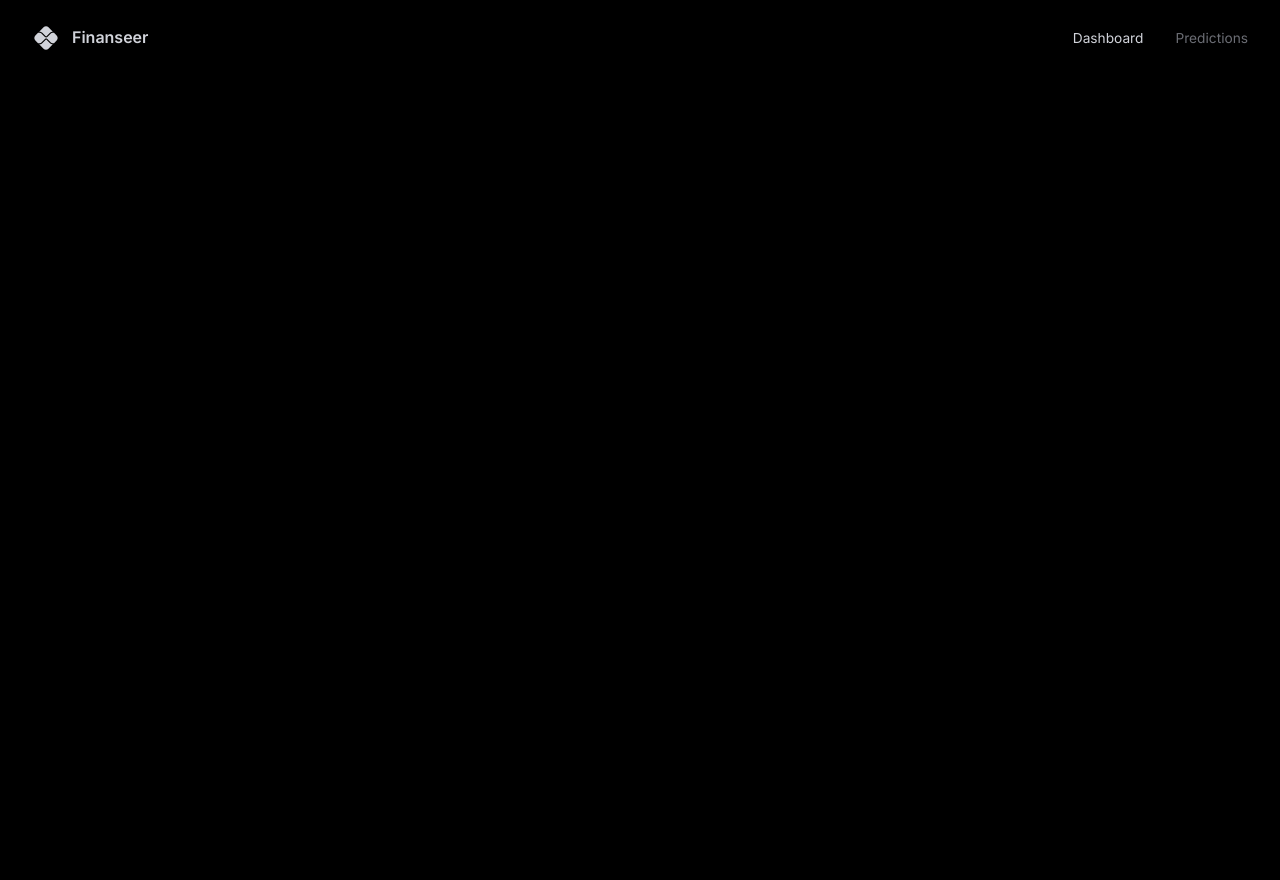
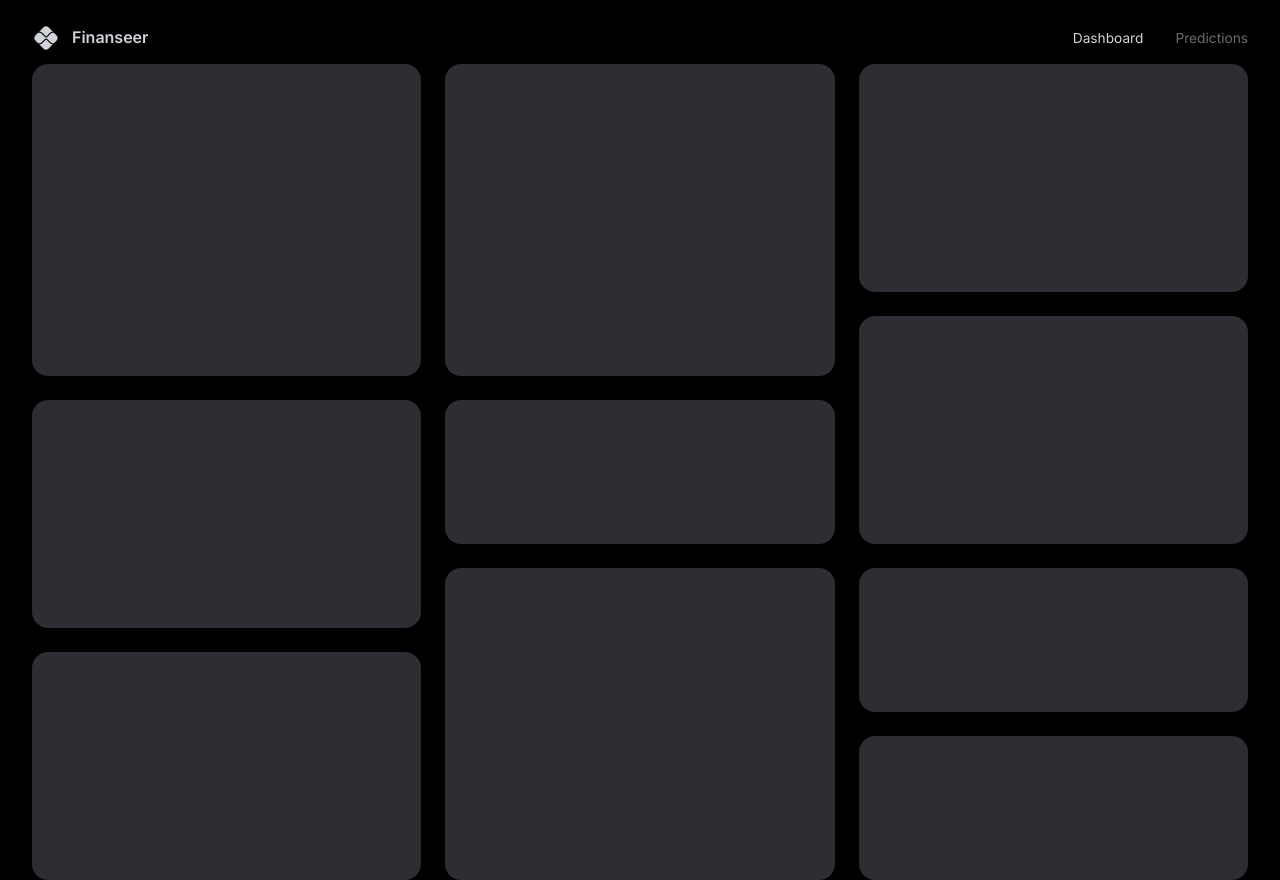
Before and after one commit to jbxamora/finanseer, a React (Vite) app in the folder client/: page / in a window 1280 px wide. Before the commit the page ends 800 px from the top, so only its background shows below. Built offline with nearby package versions, Linux system fonts and the light colour scheme.

Commit message:
finished dashboard layout

```diff
--- a/client/src/App.tsx
+++ b/client/src/App.tsx
@@ -3,7 +3,8 @@
 import { themeSettings } from "./theme";
 import { Box, CssBaseline } from "@mui/material";
 import { BrowserRouter, Route, Routes } from "react-router-dom";
-import Navbar from "./scenes/navbar";
+import Navbar from "@/scenes/navbar";
+import Dashboard from "@/scenes/dashboard";
 
 function App() {
   const theme = useMemo(() => createTheme(themeSettings), []);
@@ -16,7 +17,7 @@
           <Box width="100%" height="100%" padding="1rem 2rem 4rem 2rem">
             <Navbar />
             <Routes>
-              <Route path="/" element={<div>dashboard</div>} />
+              <Route path="/" element={<Dashboard />} />
               <Route path="/predictions" element={<div>predictions</div>} />
             </Routes>
           </Box>
--- /dev/null
+++ b/client/src/components/DashboardBox.tsx
@@ -0,0 +1,10 @@
+import { Box } from "@mui/material";
+import { styled } from "@mui/system";
+
+const DashboardBox = styled(Box)(({ theme }) => ({
+  backgroundColor: theme.palette.background.light,
+  borderRadius: "1rem",
+  boxShadow: "0.15rem 0.2rem 0.15rem rgba(0, 0, 0, .8)"
+}));
+
+export default DashboardBox;
--- /dev/null
+++ b/client/src/scenes/dashboard/Row1.tsx
@@ -0,0 +1,16 @@
+ import React from 'react'
+ import DashboardBox from '@/components/DashboardBox';
+
+type Props = {}
+
+const Row1 = (props: Props) => {
+  return (
+    <>
+      <DashboardBox gridArea="a"></DashboardBox>
+      <DashboardBox gridArea="b"></DashboardBox>
+      <DashboardBox gridArea="c"></DashboardBox>
+    </>
+  );
+}
+
+export default Row1
--- /dev/null
+++ b/client/src/scenes/dashboard/Row2.tsx
@@ -0,0 +1,16 @@
+import React from "react";
+import DashboardBox from "@/components/DashboardBox";
+
+type Props = {};
+
+const Row2 = (props: Props) => {
+  return (
+    <>
+      <DashboardBox gridArea="d"></DashboardBox>
+      <DashboardBox gridArea="e"></DashboardBox>
+      <DashboardBox gridArea="f"></DashboardBox>
+    </>
+  );
+};
+
+export default Row2;
--- /dev/null
+++ b/client/src/scenes/dashboard/Row3.tsx
@@ -0,0 +1,17 @@
+import React from "react";
+import DashboardBox from "@/components/DashboardBox";
+
+type Props = {};
+
+const Row3 = (props: Props) => {
+  return (
+    <>
+      <DashboardBox gridArea="g"></DashboardBox>
+      <DashboardBox gridArea="h"></DashboardBox>
+      <DashboardBox gridArea="i"></DashboardBox>
+      <DashboardBox gridArea="j"></DashboardBox>
+    </>
+  );
+};
+
+export default Row3;
--- /dev/null
+++ b/client/src/scenes/dashboard/index.tsx
@@ -0,0 +1,80 @@
+import { Box, useMediaQuery } from "@mui/material";
+import Row1 from "./Row1";
+import Row2 from "./Row2";
+import Row3 from "./Row3";
+
+const gridTemplateLargeScreens = `
+  "a b c"
+  "a b c"
+  "a b c"
+  "a b f"
+  "d e f"
+  "d e f"
+  "d h i"
+  "g h i"
+  "g h j"
+  "g h j"
+`;
+const gridTemplateSmallScreens = `
+  "a"
+  "a"
+  "a"
+  "a"
+  "b"
+  "b"
+  "b"
+  "b"
+  "c"
+  "c"
+  "c"
+  "d"
+  "d"
+  "d"
+  "e"
+  "e"
+  "f"
+  "f"
+  "f"
+  "g"
+  "g"
+  "g"
+  "h"
+  "h"
+  "h"
+  "h"
+  "i"
+  "i"
+  "j"
+  "j"
+`;
+
+const Dashboard = () => {
+  const isAboveMediumScreens = useMediaQuery("(min-width: 1200px)");
+  return (
+    <Box
+      width="100%"
+      height="100%"
+      display="grid"
+      gap="1.5rem"
+      sx={
+        isAboveMediumScreens
+          ? {
+              gridTemplateColumns: "repeat(3, minmax(370px, 1fr))",
+              gridTemplateRows: "repeat(10, minmax(60px, 1fr))",
+              gridTemplateAreas: gridTemplateLargeScreens,
+            }
+          : {
+              gridAutoColumns: "1fr",
+              gridAutoRows: "80px",
+              gridTemplateAreas: gridTemplateSmallScreens,
+            }
+      }
+    >
+      <Row1 />
+      <Row2 />
+      <Row3 />
+    </Box>
+  );
+};
+
+export default Dashboard;
```
